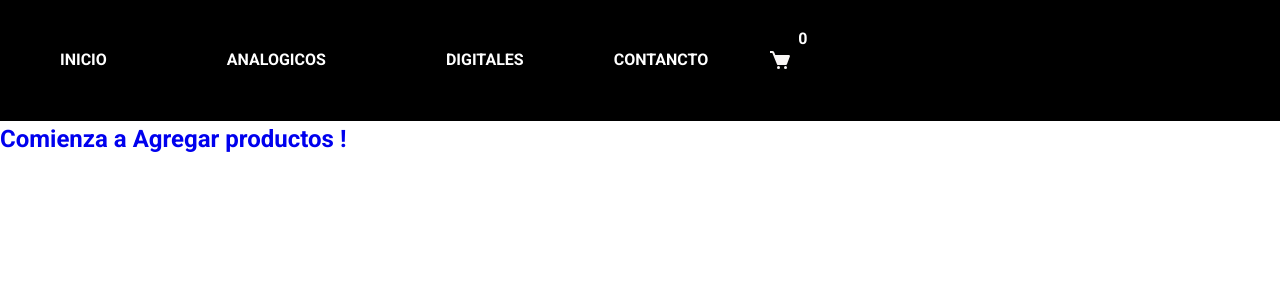
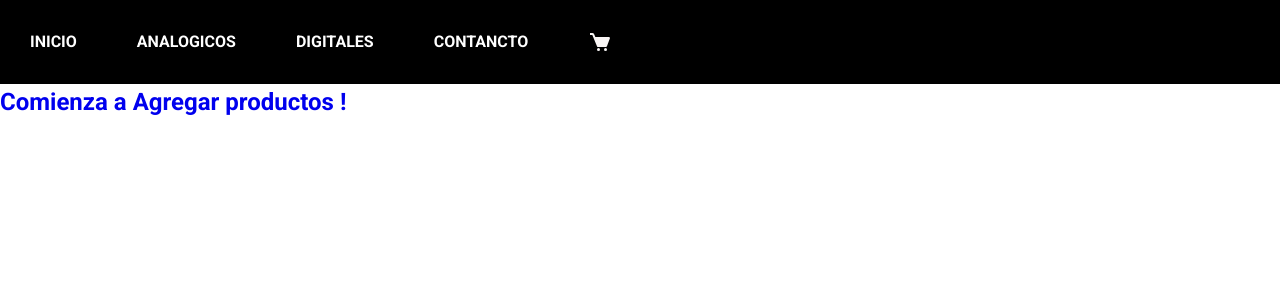
Before and after one commit to Abel9013/valenzuela-ecomerce-racar, a React (Vite) app: page /cart in a window 1280 px wide. Shown: the top 300 px of the page. Built offline with nearby package versions, Linux system fonts and the light colour scheme.

Commit message:
fix navBart

```diff
--- a/src/components/CartContext/CartContext.jsx
+++ b/src/components/CartContext/CartContext.jsx
@@ -6,9 +6,8 @@ export const useCartContext = ()=> useContext(CartContext);
 
 const CartContextProvider = ({children}) => {
     const[cartList,setCartList] = useState([]);
-
     const applyCart = (prod)=>{
-      const index = cartList.findIndex((prod) => prod.id === prod.id);
+      const index = cartList.findIndex((product) => product.id === prod.id);
       if(index !== -1){
         let qty = cartList[index].quantity;
         cartList[index].quantity = qty + prod.quantity;
@@ -16,35 +15,30 @@ const CartContextProvider = ({children}) => {
 
       }else{
         setCartList([...cartList, prod])
-        console.log('aca estoy');
       }
       // console.log(index);
     }
     const emptyCart = () => {
       setCartList([]);
     }
-    // const deleteItem = (id)=>{
-    //   setCartList(cartList.filter((prod) => prod.id !== id));
-
-    // }
+    const deleteItem = (id)=>{
+      setCartList(cartList.filter((prod) => prod.id !== id));
+    }
     const qtyTotal = ()=>{
       return cartList.reduce((contador, prod) => contador += prod.quantity, 0 );
     }
     const total = () => {
       return cartList.reduce((counter, prod) => counter = counter + (prod.price * prod.quantity), 0 )
     }
-    // const prodCart = ()=>{
-    //   return cartList.length;
-    // }
+
   return (
     <CartContext.Provider value ={{
       emptyCart,
       cartList,
       applyCart,
-      // deleteItem,
+      deleteItem,
       total,
       qtyTotal,
-      // prodCart
     }} >
         {children}
     </CartContext.Provider>
--- a/src/components/ItemDetail/ItemDetail.jsx
+++ b/src/components/ItemDetail/ItemDetail.jsx
@@ -7,7 +7,6 @@ const ItemDetail = ({prod}) => {
     const{applyCart, cartList}= useCartContext([])  ;
     const[toCart, setToCart] = useState(true);
     const onAdd = (count)=>{
-        // console.log(`La cantidad es ${count}`);
         applyCart({...prod, quantity: count});
         setToCart(false)
     }
--- a/src/components/NavBar/NavBar.jsx
+++ b/src/components/NavBar/NavBar.jsx
@@ -10,29 +10,25 @@ const NavBar = () => {
       <header className="header">
             <div className="header__barra">
                 <div className="header__navegacion">
-                        <a href="##" className="header__link">
-                    <Link to='/' >
+
+                    <Link className="header__link" to='/' >
                             Inicio
                     </Link>
-                        </a>
-                    <a href="##" className="header__link">
-                    <Link to="/category/analogical" >
+
+                    <Link className="header__link" to="/category/analogical" >
                         Analogicos
                     </Link>
-                    </a>
-                    <a href="##" className="header__link">
-                        <Link to="/category/digital" className="header__link">
-                        Digitales
-                        </Link>
-                    </a>
-                    <a href="##" className="header__link">
+
+                    <Link className="header__link" to="/category/digital" >
+                         Digitales
+                    </Link>
+                    <Link className="header__link" to="/category/analogical" >
                         Contancto
-                    </a>
-                    <Link to="/cart" >
-                    <a href="##" className="header__link carrito">
-                     { qtyTotal ()}
-                     <CartWidget />
-                    </a>
+                    </Link>
+                    <Link className="header__link carrito" to="/cart" >
+                        { qtyTotal () !== 0 && qtyTotal ()}
+                        <CartWidget />
+
                     </Link>
                 </div>
 
@@ -43,33 +39,3 @@ const NavBar = () => {
 };
 
 export default NavBar;
-
-
-// <header className="header">
-// <div className="header__barra">
-//     <div className="header__navegacion">
-//             <a href="##" className="header__link">
-//         <Link to='/' >
-//                 Inicio
-//         </Link>
-//             </a>
-//         <a href="##" className="header__link">
-//         <Link to="/category/analogical" >
-//             Analogicos
-//         </Link>
-//         </a>
-//         <a href="##" className="header__link">
-//             <Link to="/category/digital" >
-//             Digitales
-//             </Link>
-//         </a>
-//         <a href="##" className="header__link">
-//             Contancto
-//         </a>
-//         <a href="##" className="header__link carrito">
-//             <CartWidget />
-//         </a>
-//     </div>
-
-// </div>
-// </header>
--- a/src/components/NavBar/_navbar.scss
+++ b/src/components/NavBar/_navbar.scss
@@ -2,6 +2,10 @@
 @use '../../scss/base/mixins' as m;
 
 .header {
+    // cursor: ;
+    &:hover{
+        cursor: pointer;
+    }
     background-color: v.$primario;
     color: white;
     &__navegacion{
@@ -16,9 +20,6 @@
             flex-direction: row;
 
         }
-        // .carrito {
-        //     order: -1;
-        // }
         a {
             color: white;
             padding: 3rem;
--- a/src/components/cartWidget/prueba.js
+++ /dev/null
@@ -1,2 +0,0 @@
-let arr = ["adasds", "asdasdasd", "asdasdas"];
-console.log(arr.length);
```
Also changed, not shown: src/components/NavBar/NumberCart.jsx (deleted, +0 -13 lines), src/components/Cart/Cart.jsx (indentation only).
